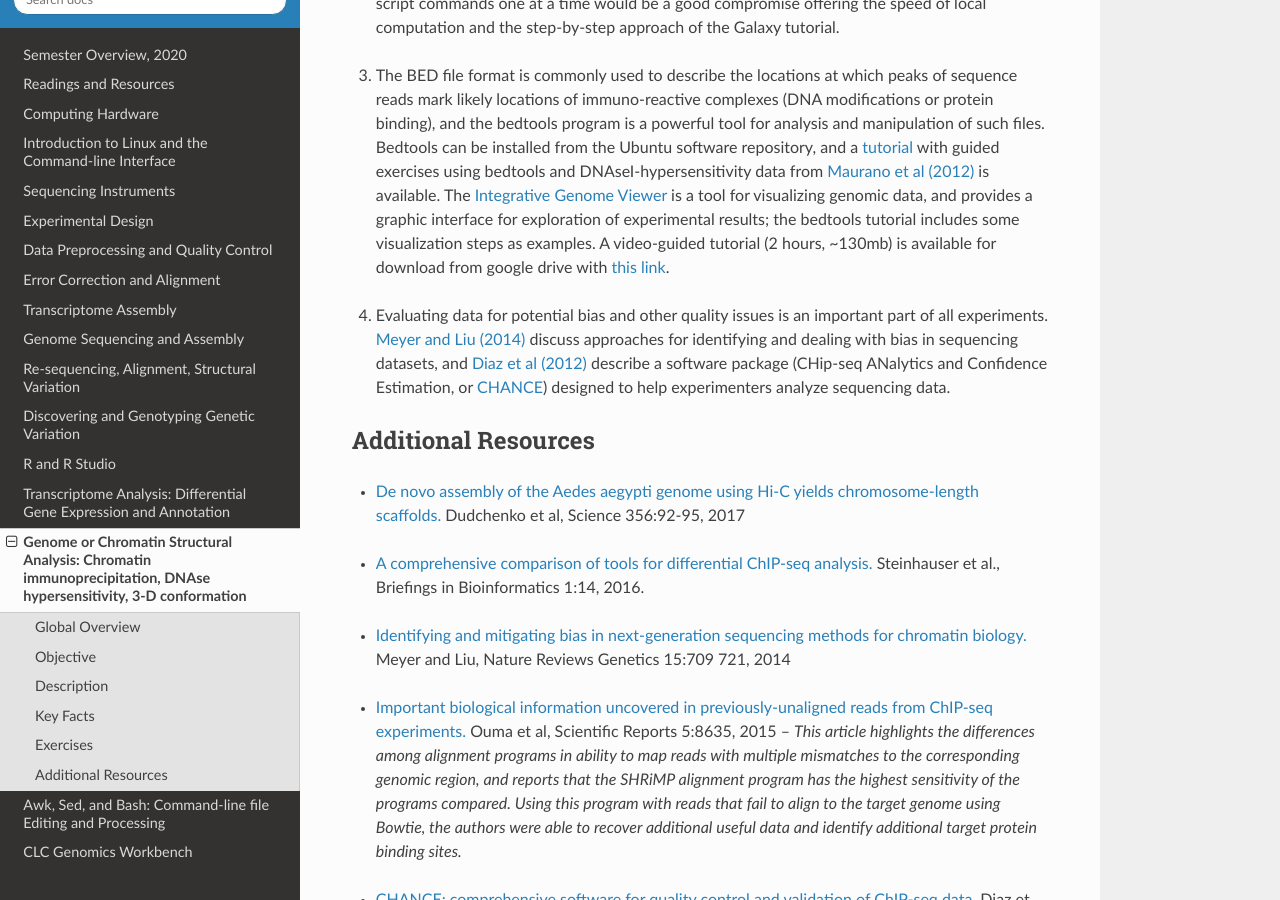
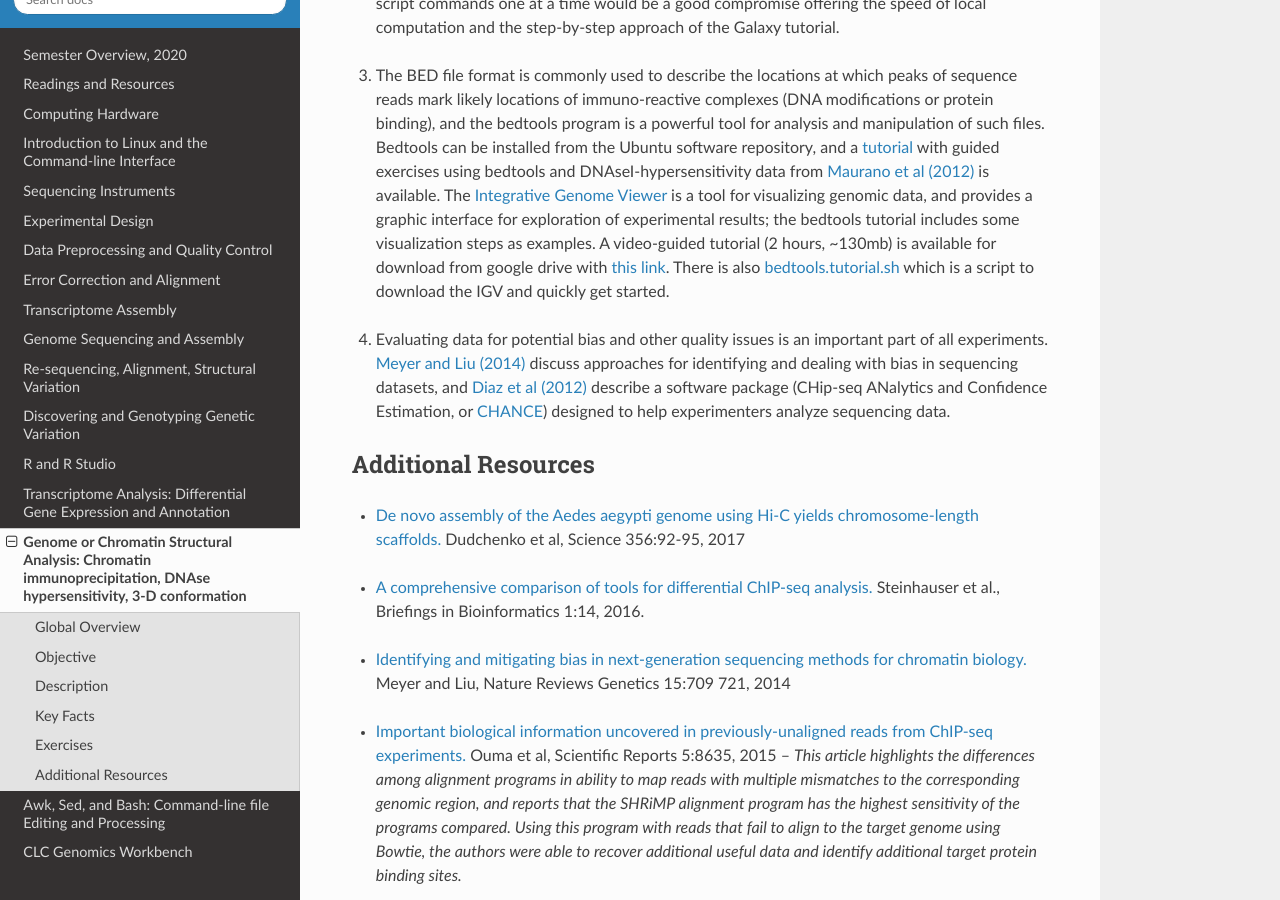
Before and after one commit to rwhetten/DeepSeqAnalysis, a Sphinx documentation site: the page built from docs/source/chromatin-structure.rst, in a window 1280 px wide and 900 px high, scrolled down 3581 px. Built offline with Sphinx 7.4.7 and the Read the Docs theme 2.0.0, drawn with Linux system fonts in a browser that asks for light colours.

Commit message:
Update chromatin-structure.rst

```diff
--- a/docs/source/chromatin-structure.rst
+++ b/docs/source/chromatin-structure.rst
@@ -75,7 +75,7 @@ Exercises
 
 \
 
-3. The BED file format is commonly used to describe the locations at which peaks of sequence reads mark likely locations of immuno-reactive complexes (DNA modifications or protein binding), and the bedtools program is a powerful tool for analysis and manipulation of such files. Bedtools can be installed from the Ubuntu software repository, and a `tutorial <http://quinlanlab.org/tutorials/bedtools/bedtools.html>`_ with guided exercises using bedtools and DNAseI-hypersensitivity data from `Maurano et al (2012) <http://www.ncbi.nlm.nih.gov/pmc/articles/PMC3771521/>`_ is available. The `Integrative Genome Viewer <https://www.broadinstitute.org/igv/>`_ is a tool for visualizing genomic data, and provides a graphic interface for exploration of experimental results; the bedtools tutorial includes some visualization steps as examples. A video-guided tutorial (2 hours, ~130mb) is available for download from google drive with `this link <https://drive.google.com/open?id=1dNpEHkLG5-cg0AT17sYyuit5z7EUiYDq>`_.
+3. The BED file format is commonly used to describe the locations at which peaks of sequence reads mark likely locations of immuno-reactive complexes (DNA modifications or protein binding), and the bedtools program is a powerful tool for analysis and manipulation of such files. Bedtools can be installed from the Ubuntu software repository, and a `tutorial <http://quinlanlab.org/tutorials/bedtools/bedtools.html>`_ with guided exercises using bedtools and DNAseI-hypersensitivity data from `Maurano et al (2012) <http://www.ncbi.nlm.nih.gov/pmc/articles/PMC3771521/>`_ is available. The `Integrative Genome Viewer <https://www.broadinstitute.org/igv/>`_ is a tool for visualizing genomic data, and provides a graphic interface for exploration of experimental results; the bedtools tutorial includes some visualization steps as examples. A video-guided tutorial (2 hours, ~130mb) is available for download from google drive with `this link <https://drive.google.com/open?id=1dNpEHkLG5-cg0AT17sYyuit5z7EUiYDq>`_. There is also `bedtools.tutorial.sh <https://drive.google.com/open?id=1fsRNina7IRN7soyvzEDSACHbW4G5ITWA>`_ which is a script to download the IGV and quickly get started.
 
 \
 
```
